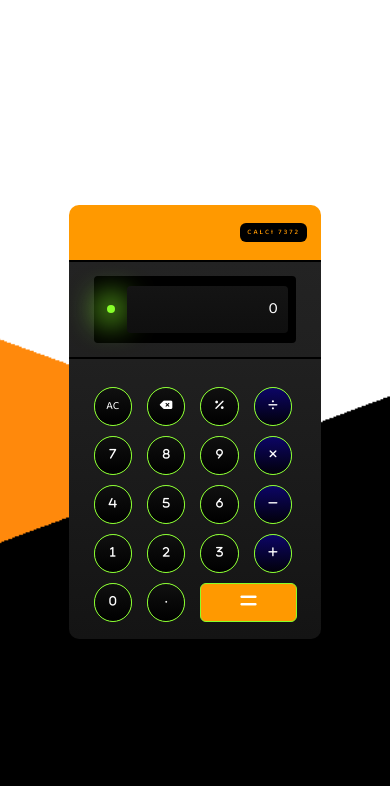
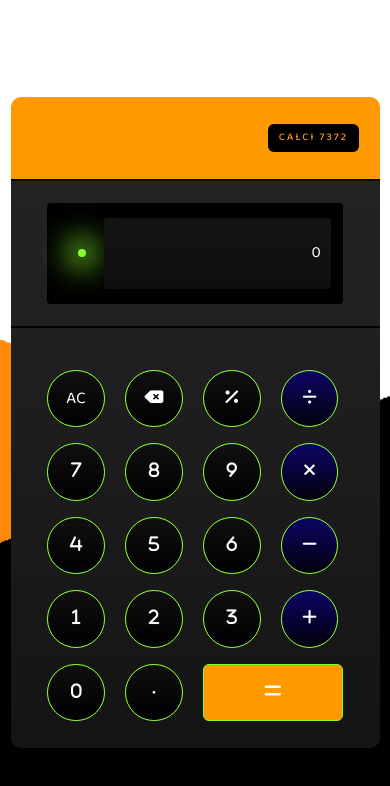
Before and after one commit to nishant7372/calculator, a React (Create React App) app: page / in a window 390 px wide. Shown: the top 786 px of the page. Built offline with nearby package versions, Linux system fonts and the light colour scheme; the HTML template or start-up script is replaced by a standard one.

Commit message:
responsiveness maintained

```diff
--- a/src/Components/Calculator.css
+++ b/src/Components/Calculator.css
@@ -4,7 +4,7 @@
   display: flex;
   height: 100vh;
   align-items: center;
-  justify-self: center;
+  justify-content: center;
 }
 
 .container {
@@ -13,7 +13,7 @@
   border-radius: 10px;
   display: flex;
   flex-direction: column;
-  margin: 3rem auto;
+  margin: 3rem 1rem;
 }
 
 /*------------------------------------------------------------------------------------*/
--- a/src/index.css
+++ b/src/index.css
@@ -20,32 +20,22 @@ html {
   font-size: 56.25%; /* 1rem -> 9px*/
 }
 
-html {
-  height: 100vh;
-}
-
-@media screen and (min-width: 600px) and (max-width: 1000px) {
+@media screen and (min-width: 370px) and (max-width: 500px) {
   html {
-    font-size: 50%; /* 1 rem = 8px */
+    font-size: 65.625%; /* 1 rem = 11px */
   }
 }
 
-@media screen and (min-width: 400px) and (max-width: 600px) {
+@media screen and (max-width: 370px) {
   html {
-    font-size: 46.875%; /* 1 rem = 7.5px */
+    font-size: 50%; /* 1 rem = 7.5px */
   }
 }
 
-@media screen and (min-width: 300px) and (max-width: 400px) {
-  html {
-    font-size: 43.75%; /* 1 rem = 7px */
-  }
-}
-
-@media screen and (max-width: 300px) {
-  html {
-    font-size: 31.25%; /* 1 rem = 5px */
-  }
+html,
+body,
+#root {
+  height: 100vh;
 }
 
 body {
```
